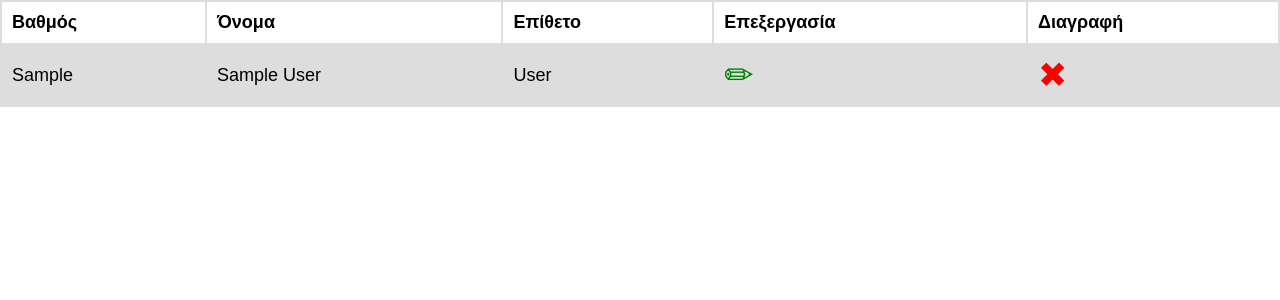
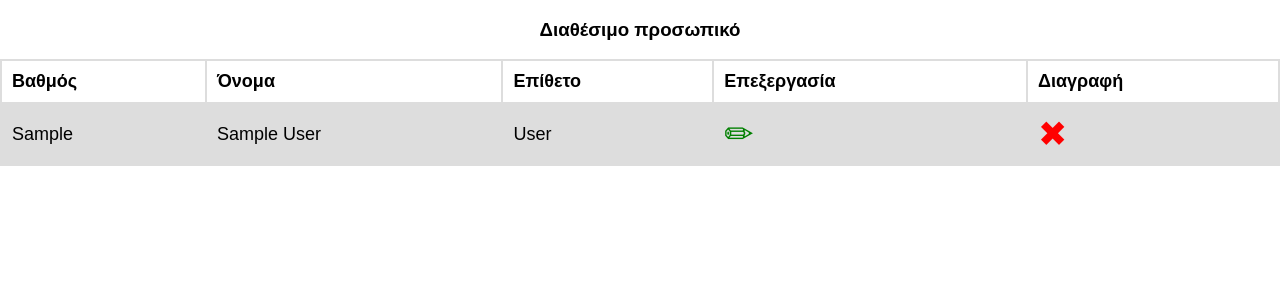
Before and after one commit to knaiskes/duty-schedule, a Flask app: page /users in a window 1280 px wide. Shown: the part 46-346 px from the top of the page. Run offline with Flask 2, Linux system fonts and the light colour scheme; a user stored in the database is signed in; tables that the repository leaves empty hold one stand-in row (values such as "Sample post").

Commit message:
add headline title in users page

```diff
--- a/templates/users.html
+++ b/templates/users.html
@@ -2,6 +2,7 @@
 {% extends "base.html" %}
 
 {% block content %}
+<center><h3>Διαθέσιμο προσωπικό</h3></center>
 <div id = "duty-table">
     <table>
         <tr>
```
